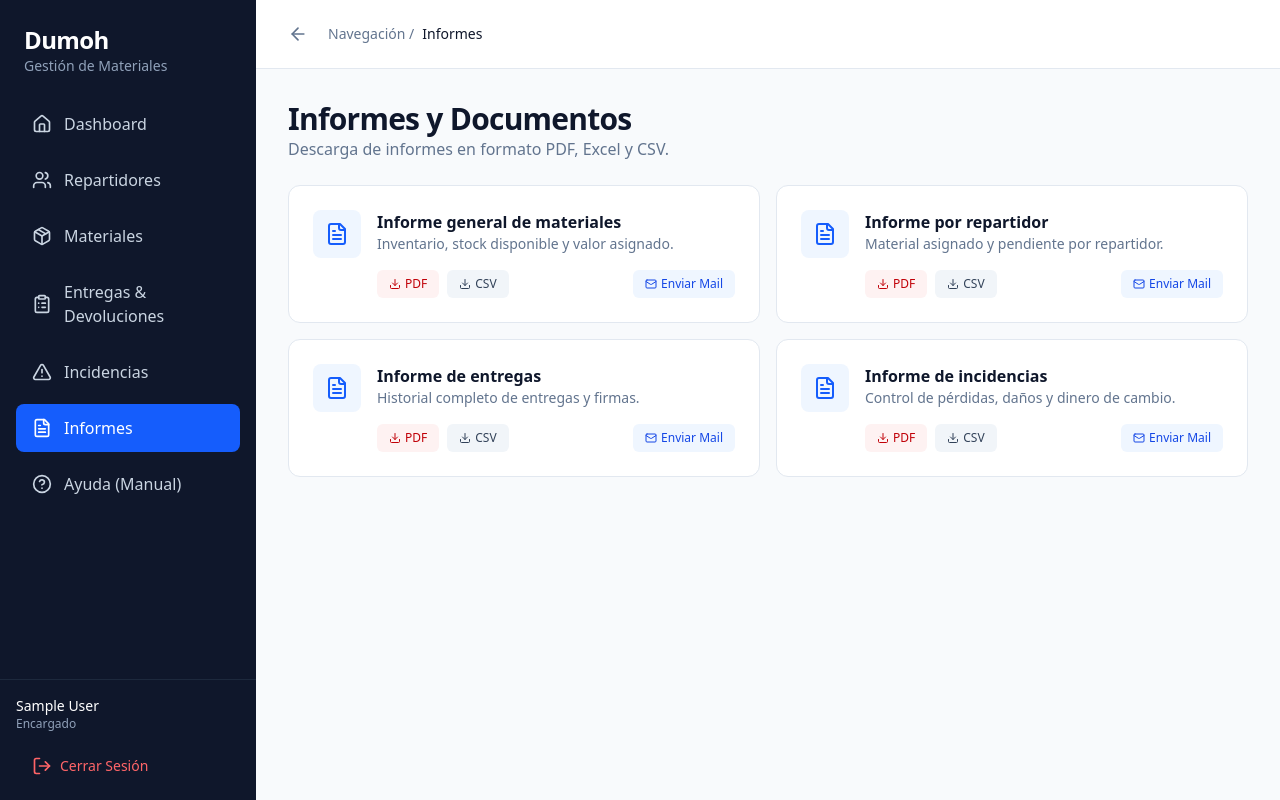
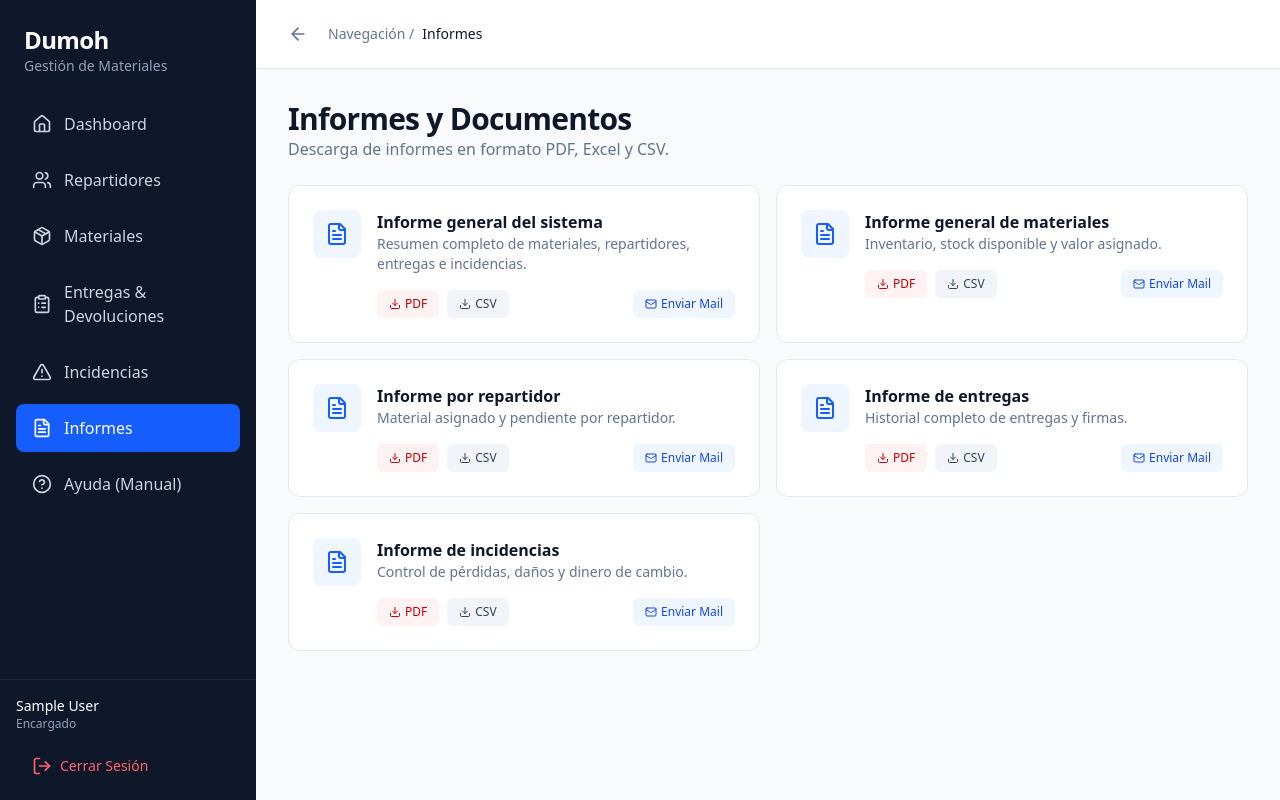
Before and after one commit to pascualp/dumho, a React (Vite) app: page /informes in a window 1280 px wide. Built offline with nearby package versions, Linux system fonts and the light colour scheme; no server answers; the database is empty; sample sign-in values are in the browser's storage.

Commit message:
feat(informes): Add global system report
Introduces a new report option to provide a comprehensive overview of all system data, including materials, delivery personnel, deliveries, and incidents. This enhances the reporting capabilities for a holistic system view.

```diff
--- a/src/pages/Informes.tsx
+++ b/src/pages/Informes.tsx
@@ -6,19 +6,29 @@ import autoTable from 'jspdf-autotable';
 
 export function Informes() {
   const reports = [
+    { id: 'global', name: 'Informe general del sistema', desc: 'Resumen completo de materiales, repartidores, entregas e incidencias.', collection: 'global' },
     { id: 'materiales', name: 'Informe general de materiales', desc: 'Inventario, stock disponible y valor asignado.', collection: 'materiales' },
     { id: 'repartidores', name: 'Informe por repartidor', desc: 'Material asignado y pendiente por repartidor.', collection: 'repartidores' },
     { id: 'entregas', name: 'Informe de entregas', desc: 'Historial completo de entregas y firmas.', collection: 'entregas' },
     { id: 'incidencias', name: 'Informe de incidencias', desc: 'Control de pérdidas, daños y dinero de cambio.', collection: 'incidencias' },
   ];
 
-  const handleExportPDF = async (reportName: string, collectionName: string) => {
-    try {
-      const snapshot = await getDocs(collection(db, collectionName));
-      if (snapshot.empty) {
-        alert('No hay datos para exportar.');
-        return;
-      }
+  const generatePDFBlob = async (reportName: string, collectionName: string) => {
+    const docPdf = new jsPDF('landscape');
+    const collectionsToExport = collectionName === 'global'
+        ? ['materiales', 'repartidores', 'entregas', 'incidencias']
+        : [collectionName];
+
+    let isFirstPage = true;
+    let hasData = false;
+
+    for (const coll of collectionsToExport) {
+      const snapshot = await getDocs(collection(db, coll));
+      if (snapshot.empty) continue;
+
+      hasData = true;
+      if (!isFirstPage) docPdf.addPage('landscape');
+      isFirstPage = false;
 
       const docs = snapshot.docs.map(doc => ({ id: doc.id, ...doc.data() }));
 
@@ -35,8 +45,7 @@ export function Informes() {
         return String(val);
       }));
 
-      const docPdf = new jsPDF('landscape');
-      docPdf.text(`Dumoh - ${reportName}`, 14, 15);
+      docPdf.text(`Dumoh - ${reportName} - ${coll.toUpperCase()}`, 14, 15);
 
       autoTable(docPdf, {
         head: [headers],
@@ -44,57 +53,105 @@ export function Informes() {
         startY: 20,
         styles: { fontSize: 8, cellPadding: 2 },
       });
+    }
 
-      docPdf.save(`${collectionName}_report_${new Date().getTime()}.pdf`);
-    } catch (err) {
+    if (!hasData) {
+      throw new Error('No hay datos para exportar.');
+    }
+
+    return docPdf.output('blob');
+  };
+
+  const handleExportPDF = async (reportName: string, collectionName: string) => {
+    try {
+      const pdfBlob = await generatePDFBlob(reportName, collectionName);
+      const url = URL.createObjectURL(pdfBlob);
+      const link = document.createElement('a');
+      link.href = url;
+      link.download = `${collectionName}_report_${new Date().getTime()}.pdf`;
+      link.click();
+      URL.revokeObjectURL(url);
+    } catch (err: any) {
       console.error(err);
-      alert('Error generando PDF.');
+      alert(err.message || 'Error generando PDF.');
     }
   };
 
-  const handleEmail = (reportName: string) => {
+  const handleShare = async (reportName: string, collectionName: string) => {
+    try {
+      const pdfBlob = await generatePDFBlob(reportName, collectionName);
+      const file = new File([pdfBlob], `${collectionName}_report_${new Date().getTime()}.pdf`, { type: 'application/pdf' });
+
+      if (navigator.canShare && navigator.canShare({ files: [file] })) {
+        await navigator.share({
+          files: [file],
+          title: `Dumoh - ${reportName}`,
+          text: `Hola,\n\nAdjunto el ${reportName} descargado desde Dumoh.`,
+        });
+      } else {
+        // Fallback
+        const url = URL.createObjectURL(pdfBlob);
+        const link = document.createElement('a');
+        link.href = url;
+        link.download = file.name;
+        link.click();
+        URL.revokeObjectURL(url);
+
         const subject = encodeURIComponent(`Dumoh - ${reportName}`);
-    const body = encodeURIComponent(`Hola,\n\nAdjunto a este correo encontrarás el ${reportName} descargado desde el sistema Dumoh.\n\n[Por favor, recuerde adjuntar el archivo PDF o CSV descargado a este correo antes de enviarlo]\n\nSaludos.`);
+        const body = encodeURIComponent(`Hola,\n\nAdjunto a este correo encontrarás el ${reportName} descargado desde el sistema Dumoh.\n\n[Por favor, recuerde adjuntar el archivo PDF descargado a este correo antes de enviarlo]\n\nSaludos.`);
         window.location.href = `mailto:?subject=${subject}&body=${body}`;
+      }
+    } catch (err: any) {
+      console.error(err);
+      alert(err.message || 'Error al intentar compartir el documento.');
+    }
   };
 
   const handleExportCSV = async (collectionName: string) => {
     try {
-      const snapshot = await getDocs(collection(db, collectionName));
-      if (snapshot.empty) {
-        alert('No hay datos para exportar.');
-        return;
-      }
+      const collectionsToExport = collectionName === 'global'
+          ? ['materiales', 'repartidores', 'entregas', 'incidencias']
+          : [collectionName];
 
+      let csvRows: string[] = [];
+      let hasData = false;
+
+      for (const coll of collectionsToExport) {
+        const snapshot = await getDocs(collection(db, coll));
+        if (snapshot.empty) continue;
+
+        hasData = true;
         const docs = snapshot.docs.map(doc => ({ id: doc.id, ...doc.data() }));
 
-      // Get all unique keys for headers
         const headersSet = new Set<string>();
         docs.forEach(doc => {
           Object.keys(doc).forEach(key => headersSet.add(key));
         });
         const headers = Array.from(headersSet);
 
-      // Create CSV content
-      const csvRows = [];
+        if (collectionName === 'global') csvRows.push(`--- TABLA: ${coll.toUpperCase()} ---`);
         csvRows.push(headers.join(',')); // Header row
 
         docs.forEach(doc => {
           const row = headers.map(header => {
             const val = doc[header];
-          // Basic formatting
             if (val === null || val === undefined) return '""';
             if (typeof val === 'object' && val.seconds) {
-            // Firestore timestamp
               return `"${new Date(val.seconds * 1000).toISOString()}"`;
             }
             let stringVal = String(val);
-          // Escape quotes
             stringVal = stringVal.replace(/"/g, '""');
             return `"${stringVal}"`;
           });
           csvRows.push(row.join(','));
         });
+        csvRows.push(''); // Empty line between tables
+      }
+
+      if (!hasData) {
+        alert('No hay datos para exportar.');
+        return;
+      }
 
       const csvContent = csvRows.join('\n');
       const blob = new Blob([csvContent], { type: 'text/csv;charset=utf-8;' });
@@ -106,6 +163,7 @@ export function Informes() {
       document.body.appendChild(link);
       link.click();
       document.body.removeChild(link);
+      URL.revokeObjectURL(url);
     } catch (err) {
       console.error(err);
       alert('Error exportando datos.');
@@ -142,7 +200,7 @@ export function Informes() {
                   <Download className="w-3 h-3" /> CSV
                 </button>
                 <button
-                   onClick={() => handleEmail(r.name)}
+                   onClick={() => handleShare(r.name, r.collection)}
                    className="flex items-center gap-1 px-3 py-1.5 text-xs font-medium text-blue-700 bg-blue-50 hover:bg-blue-100 rounded-md transition-colors ml-auto"
                 >
                   <Mail className="w-3 h-3" /> Enviar Mail
```
Lines whose indentation alone changed are shown as unchanged.
